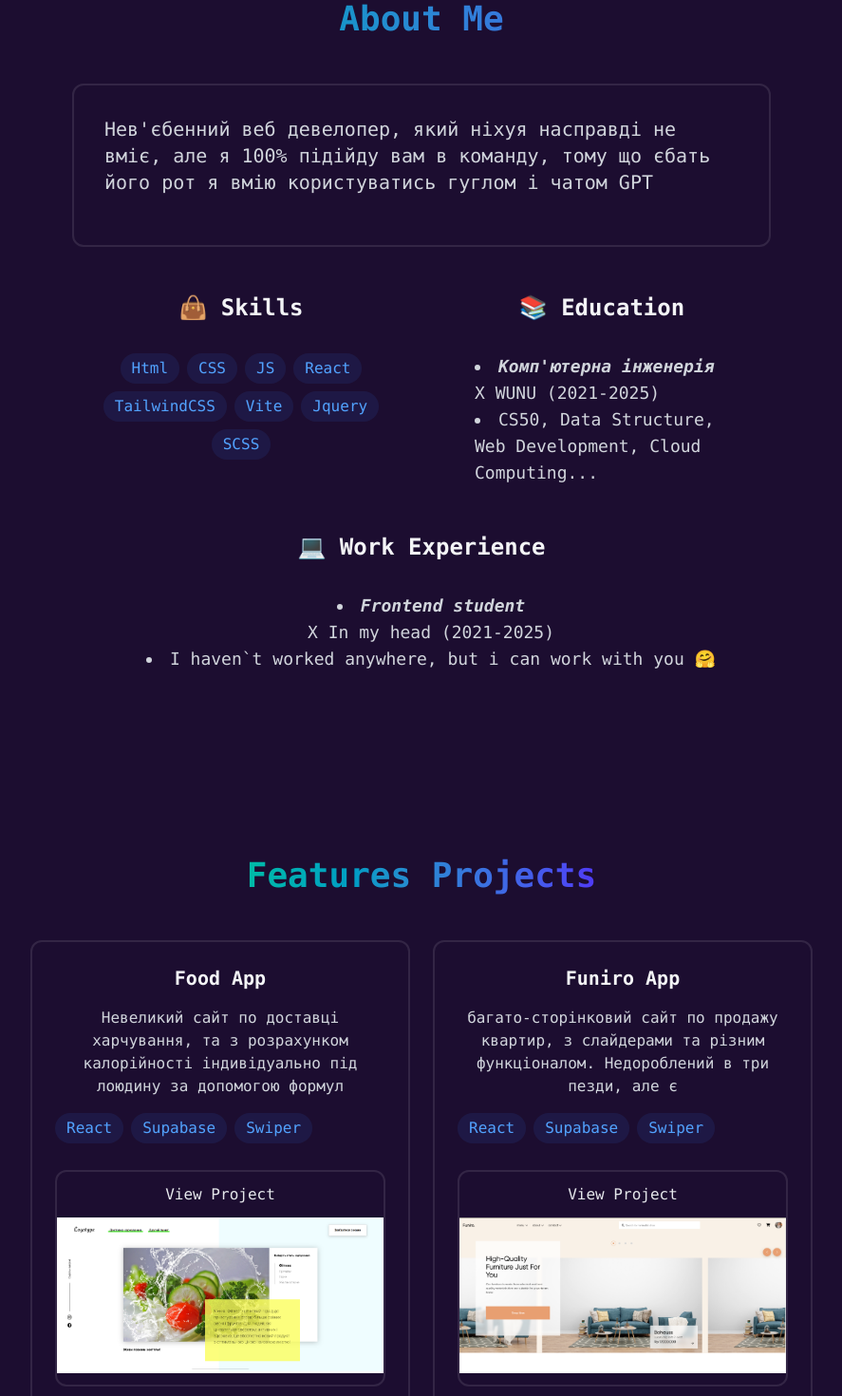
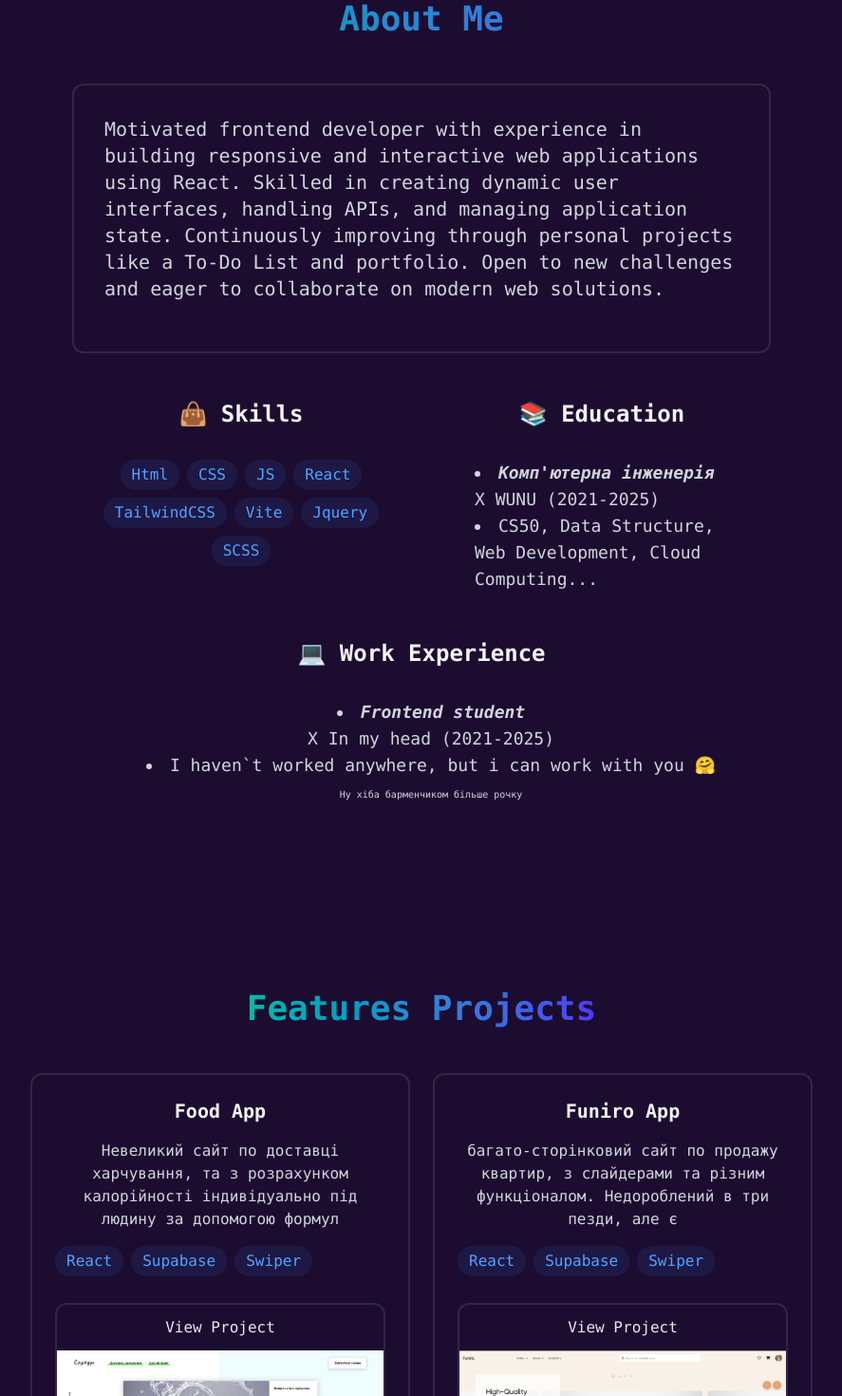
Before and after one commit to Babanadiaa/res.github.io, a React (Vite) app: page / in a window 1280 px wide. Shown: the part 880-2350 px from the top of the page at 95% size, without its empty margins (196-1083 px from the left). Built offline with nearby package versions, Linux system fonts and the light colour scheme.

Commit message:
look better

```diff
--- a/index.html
+++ b/index.html
@@ -4,10 +4,10 @@
     <meta charset="UTF-8" />
     <link rel="icon" type="image/svg+xml" href="/vite.svg" />
     <meta name="viewport" content="width=device-width, initial-scale=1.0" />
-    <title>Zalupa</title>
+    <title>BabaZhaba App</title>
   </head>
   <body>
     <div id="root"></div>
-    <script type="module" src="./src/main.jsx"></script>
+    <script type="module" src="/src/main.jsx"></script>
   </body>
 </html>
--- a/src/App.jsx
+++ b/src/App.jsx
@@ -16,7 +16,7 @@ function App() {
   const [isMenuOpen, setIsMenuOpen] = useState(false)
   return (
     <>
-      {!isLoading && (<LoadingScreenAnimation onComplete={() => setIsLoading(true)} />)}
+      {/* {!isLoading && (<LoadingScreenAnimation onComplete={() => setIsLoading(true)} />)} */}
       <Navbar isMenuOpen={isMenuOpen} setIsMenuOpen={setIsMenuOpen} />
       <MobileMenu isMenuOpen={isMenuOpen} setIsMenuOpen={setIsMenuOpen} />
       <RevealOnScroll>
--- a/src/UI/LoadingScreenAnimation.jsx
+++ b/src/UI/LoadingScreenAnimation.jsx
@@ -5,7 +5,7 @@ export default function LoadingScreenAnimation({ onComplete }) {
 
     const [text, setText] = useState('');
 
-    const fullText = 'Glad to have you here!';
+    const fullText = 'Welcome to my portfolio :)!';
 
     useEffect(() => {
         let index = 0;
--- a/src/sections/About.jsx
+++ b/src/sections/About.jsx
@@ -1,5 +1,6 @@
 import React from 'react'
 import RevealOnScroll from '../UI/RevealOnScroll'
+import barTian from '../assets/barTian.jpg'
 
 export default function About() {
     const skills = [
@@ -16,8 +17,7 @@ export default function About() {
                         About Me
                     </h2>
                     <div className="p-8 mb-6 rounded-xl border-white/10 border-2 hover:-translate-y-1 transition-all">
-                        <p className='text-gray-300 mb-5 text-xl'>Нев'єбенний веб девелопер, який ніхуя насправді не вміє, але я 100% підійду вам
-                            в команду, тому що єбать його рот я вмію користуватись гуглом і чатом GPT
+                        <p className='text-gray-300 mb-5 text-xl'>Motivated frontend developer with experience in building responsive and interactive web applications using React. Skilled in creating dynamic user interfaces, handling APIs, and managing application state. Continuously improving through personal projects like a To-Do List and portfolio. Open to new challenges and eager to collaborate on modern web solutions.
                         </p>
                     </div>
                     <div className="grid grid-cols-1 md:grid-cols-2 gap-6">
@@ -53,7 +53,8 @@ export default function About() {
                                 X In my head (2021-2025)
                             </li>
                             <li>
-                                I haven`t worked anywhere, but i can work with you 🤗
+                                I haven`t worked anywhere, but i can work with you 🤗 <br />
+                                <span className='text-[10px]'>Ну хіба барменчиком більше рочку </span>
                             </li>
                         </ul>
                     </div>
--- a/src/sections/Project.jsx
+++ b/src/sections/Project.jsx
@@ -6,7 +6,7 @@ import RevealOnScroll from '../UI/RevealOnScroll'
 export default function Project() {
     const [project] = useState([
         {
-            image: food, name: 'Food App', brief: `Невеликий сайт по доставці харчування, та з розрахунком калорійності індивідуально під лоюдину
+            image: food, name: 'Food App', brief: `Невеликий сайт по доставці харчування, та з розрахунком калорійності індивідуально під людину
             за допомогою формул`
         },
         {
```
Also changed, not shown: src/assets/barTian.jpg (added).
